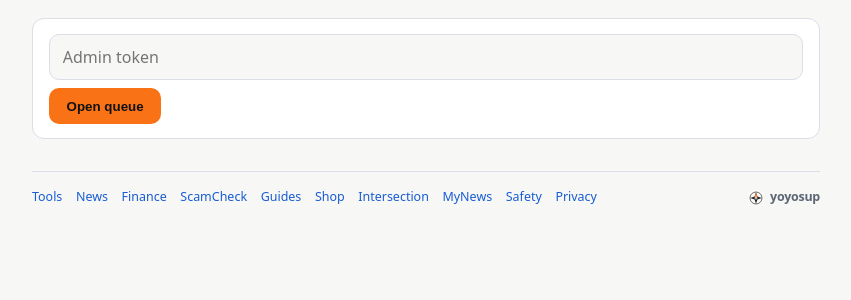
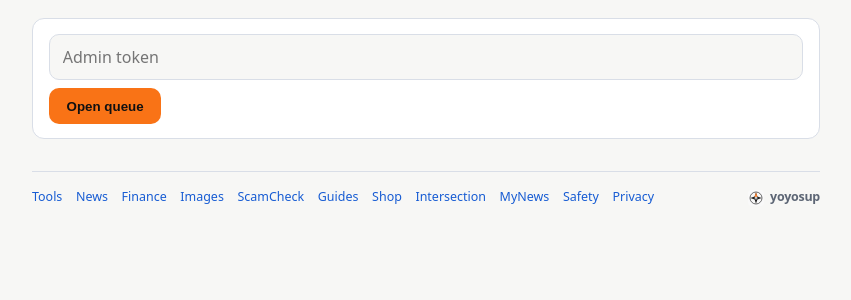
Before and after one commit to tcurtis1/news, a FastAPI app: page /admin/mod in a window 1280 px wide. Shown: the part 239-539 px from the top of the page, without its empty margins (214-1065 px from the left). Run offline with FastAPI, Linux system fonts and the light colour scheme.

Commit message:
Add image.yoyosup.com to footer nav
Part of a network-wide pass to link the new image tool from every
permanent yoyosup property — it previously had zero inbound internal
links outside the tools hub.

Co-Authored-By: Claude Sonnet 5 <noreply@anthropic.com>
Claude-Session: https://claude.ai/code/session_0197nAS8yCS1FaQSexF6LZum

```diff
--- a/app/templates/base.html
+++ b/app/templates/base.html
@@ -45,6 +45,7 @@
       <a href="https://www.yoyosup.com/tools/hub/" rel="noopener">Tools</a>
       <a href="https://news.yoyosup.com/">News</a>
       <a href="https://finance.yoyosup.com/" rel="noopener">Finance</a>
+      <a href="https://image.yoyosup.com/" rel="noopener">Images</a>
       <a href="https://www.yoyosup.com/tools/scamcheck/" rel="noopener">ScamCheck</a>
       <a href="https://www.yoyosup.com/tools/blog/" rel="noopener">Guides</a>
       <a href="https://www.yoyosup.com/tools/shop/" rel="noopener">Shop</a>
```
